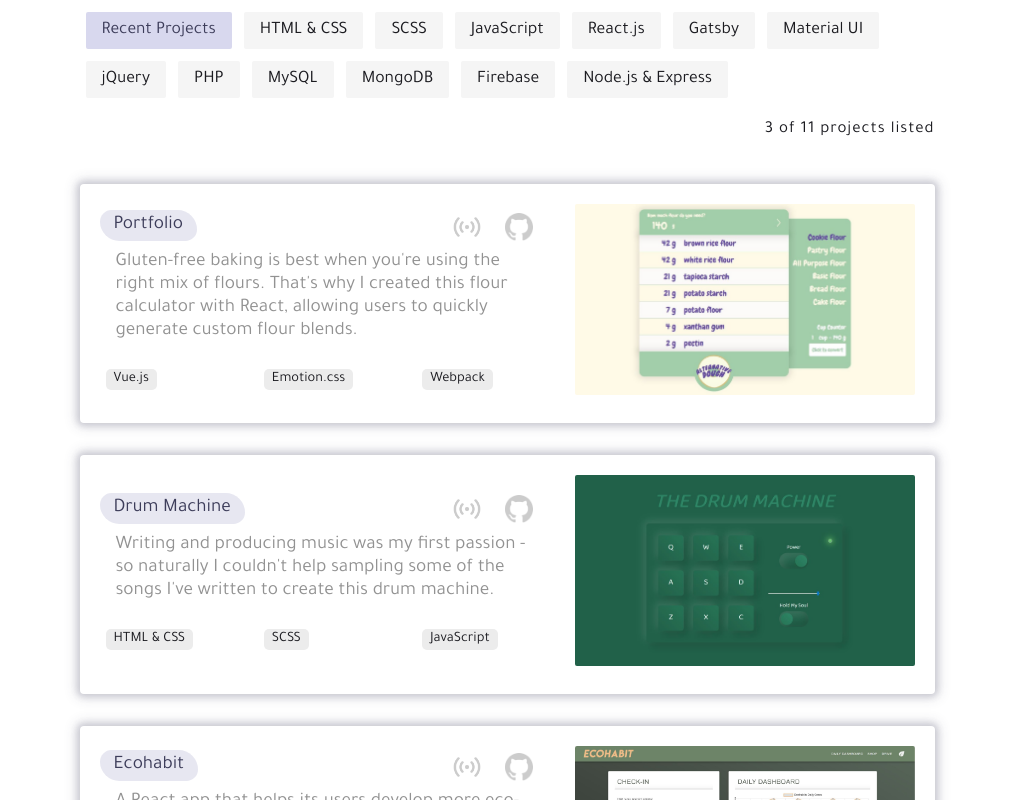
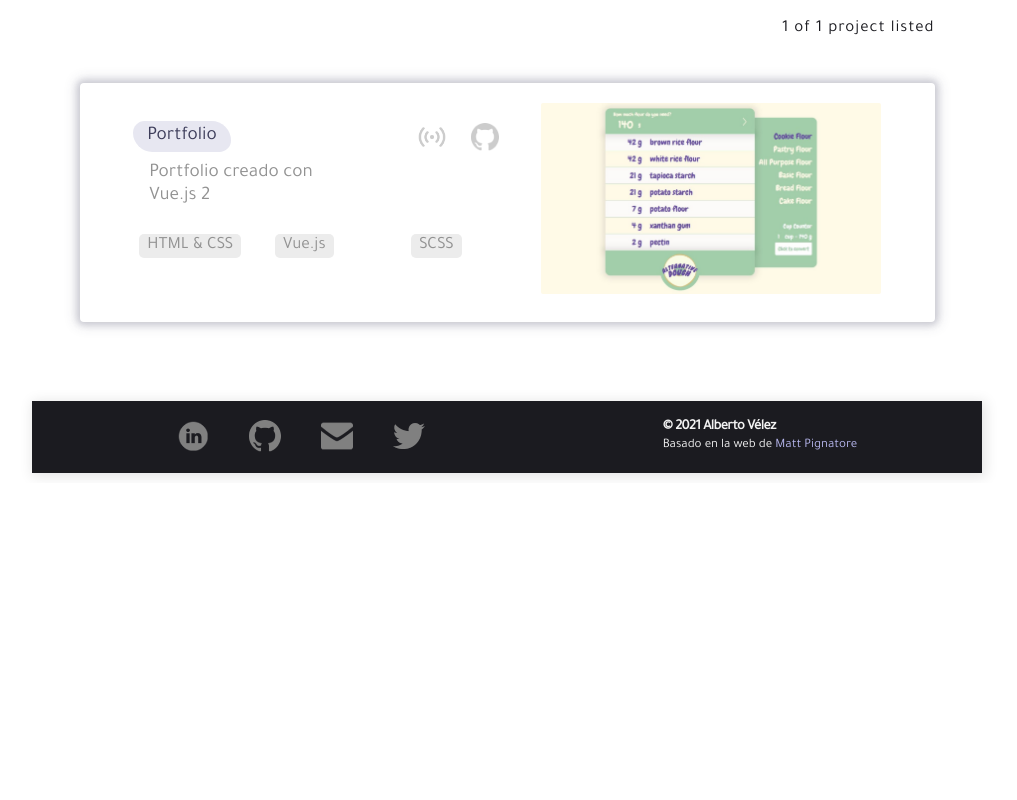
Before and after one commit to avelezdo/portfolio-vue, a Vue app: page / in a window 1280 px wide. Shown: the part 2500-3300 px from the top of the page, without its empty margins (133-1150 px from the left). After the commit the page ends 2983 px from the top, so only its background shows below. Built offline with nearby package versions, Linux system fonts and the light colour scheme; a web font is replaced by a local one.

Commit message:
Se reorganizan los proyectos. Mejoras visuales

```diff
--- a/src/assets/js/render-projects.js
+++ b/src/assets/js/render-projects.js
@@ -3,122 +3,14 @@ let myProjects = [
 		id: 101,
 		title: 'Portfolio',
 		image: 'images/project-images/alt-dough.JPG',
-		technologies: ['Vue.js', 'Emotion.css', 'Webpack'],
-		description:
-			"Gluten-free baking is best when you're using the right mix of flours. That's why I created this flour calculator with React, allowing users to quickly generate custom flour blends.",
-		github_link: 'https://www.github.com/mpaitgt/alt-dough-flour-calculator',
+		technologies: ['HTML & CSS', 'Vue.js', 'SCSS'],
+		description: 'Portfolio creado con Vue.js 2',
+		github_link: 'https://github.com/avelezdo/portfolio-vue',
 		production_link: 'https://www.alternativedough.com',
-	},
-	{
-		id: 1011,
-		title: 'Drum Machine',
-		image: './images/project-images/drum-machine.JPG',
-		technologies: ['HTML & CSS', 'SCSS', 'JavaScript'],
-		description:
-			"Writing and producing music was my first passion - so naturally I couldn't help sampling some of the songs I've written to create this drum machine.",
-		github_link: 'https://www.github.com/mpaitgt/drum-machine',
-		production_link: 'https://mpaitgt.github.io/drum-machine/',
-	},
-	{
-		id: 2,
-		title: 'Ecohabit',
-		image: './images/project-images/ecohabit.JPG',
-		technologies: ['React.js', 'Material UI', 'Passport', 'Cloudinary', 'Node.js & Express', 'MongoDB'],
-		description: 'A React app that helps its users develop more eco-friendly daily habits and encourage more green living. ',
-		github_link: 'https://www.github.com/jayjscotto/ecohabit',
-		production_link: 'https://www.ecohabit.herokuapp.com',
-	},
-	{
-		id: 2876,
-		title: 'Placespace',
-		image: './images/project-images/placespace.JPG',
-		technologies: ['Gatsby', 'React.js', 'Tailwind CSS', 'Contentful CMS'],
-		description: 'A simple Gatsby app which makes use of the Contenful headless CMS, providing weather for users.',
-		github_link: 'https://www.github.com/mpaitgt/justweather',
-		production_link: 'https://www.placespace.netlify.app',
-	},
-	{
-		id: 2,
-		title: 'Quote Generator',
-		image: './images/project-images/quote-generator.JPG',
-		technologies: ['React.js'],
-		description: 'A quote machine to go along with one of my favorite records, Dogrel by Fontaines D.C.',
-		github_link: 'https://github.com/mpaitgt/Fontaines-Quote-Machinations',
-		production_link: 'https://mpaitgt.github.io/Fontaines-Quote-Machinations/',
-	},
-	{
-		id: 1245,
-		title: 'Bearclaw',
-		image: './images/project-images/bearclaw.JPG',
-		technologies: ['HTML & CSS', 'SCSS', 'jQuery', 'PHP', 'MySQL'],
-		description: "A UI design job that I'm currently on. You can read more about this above in the work section.",
-		github_link: '',
-		production_link: '',
-	},
-	{
-		id: 8765432,
-		title: 'The Floor Is Yours',
-		image: './images/project-images/tfiy.JPG',
-		technologies: ['React.js', 'Material UI', 'Node.js/Express', 'Nodemailer'],
-		description: 'A freelance site that I built for a local business. You can read more about this above in the work section.',
-		github_link: 'https://github.com/mpaitgt/tfiy',
-		production_link: 'https://tfiy.herokuapp.com',
-	},
-	{
-		id: 200,
-		title: 'Record Store Shopping',
-		image: './images/project-images/record-store-shopping.JPG',
-		technologies: ['React.js'],
-		description: "My first React app! This is a simple game where the goal is to select all of the records...but don't select any more than once!",
-		github_link: 'https://github.com/mpaitgt/clicky',
-		production_link: 'https://mpaitgt.github.io/clicky/',
-	},
-	{
-		id: 235,
-		title: 'Give a GIF',
-		image: './images/project-images/give-a-gif.JPG',
-		technologies: ['HTML & CSS', 'JavaScript', 'jQuery'],
-		description:
-			'A web application which uses the Giphy API to generate GIFs on request, where the user can store their favorite GIFs in the local storage.',
-		github_link: 'https://github.com/mpaitgt/Give-a-Gift',
-		production_link: 'https://mpaitgt.github.io/Give-a-Gift/',
-	},
-	{
-		id: 5,
-		title: 'Deetz',
-		image: './images/project-images/deetz.JPG',
-		technologies: ['HTML & CSS', 'jQuery', 'JavaScript', 'SCSS', 'Handlebars', 'MySQL', 'Sequelize', 'Node.js & Express'],
-		description: 'Inspired by my day job, I developed this database mangement software allowing you to gain consistency and accuracy in your data.',
-		github_link: 'https://www.github.com/mpaitgt/deetz',
-		production_link: 'https://www.deetz-app.herokuapp.com',
-	},
-	{
-		id: 8,
-		title: 'Medo',
-		image: './images/project-images/medo.JPG',
-		technologies: ['HTML & CSS', 'JavaScript', 'jQuery', 'Animate.css', 'Firebase', 'Moment.js'],
-		description:
-			"It's the age of content, and we've all got too many recommendations from friends. Allow Medo to be the central place where you can organize all of those things you've been meaning to check out!",
-		github_link: 'https://www.github.com/mpaitgt/medo-frontend',
-		production_link: 'https://mpaitgt.github.io/medo-frontend',
 	},
 ];
 
-let skills = [
-	'Recent Projects',
-	'HTML & CSS',
-	'SCSS',
-	'JavaScript',
-	'React.js',
-	'Gatsby',
-	'Material UI',
-	'jQuery',
-	'PHP',
-	'MySQL',
-	'MongoDB',
-	'Firebase',
-	'Node.js & Express',
-];
+let skills = ['Recent Projects', 'HTML & CSS', 'SCSS', 'JavaScript', 'Vue.js', 'Node.js & Express'];
 
 let selectedSkill = null;
 
@@ -179,7 +71,7 @@ let renderProjects = function (arr, onload = false) {
 			.map((project, index) => {
 				return `
       <li class="project project-enter-${index + 1}">
-        <div>
+        <div class="project__description">
           <div class="project__header-row">
             <p class="section__headline project__name">${project.title}</p>
             <div>
--- a/src/components/Project.vue
+++ b/src/components/Project.vue
@@ -1,10 +1,10 @@
 <template>
 	<section class="section__body projects">
 		<h2 class="section__header header-with-tag">Proyectos</h2>
-		<p class="section__copy">
+		<!-- <p class="section__copy">
 			I've pinned some of my recent projects. If you'd like to see other projects I've worked on, you can sort through the applied skills and technologies
 			below.
-		</p>
+		</p> -->
 		<!-- This is where skills will render -->
 		<ul class="list__skills"></ul>
 		<p class="section__copy projects-listed"></p>
@@ -75,6 +75,9 @@ export default {
 		@include tablet {
 			@include flex(column, center, center);
 			flex-direction: column-reverse;
+		}
+		.project__description {
+			width: 50%;
 		}
 		.project__header-row {
 			display: flex;
```
